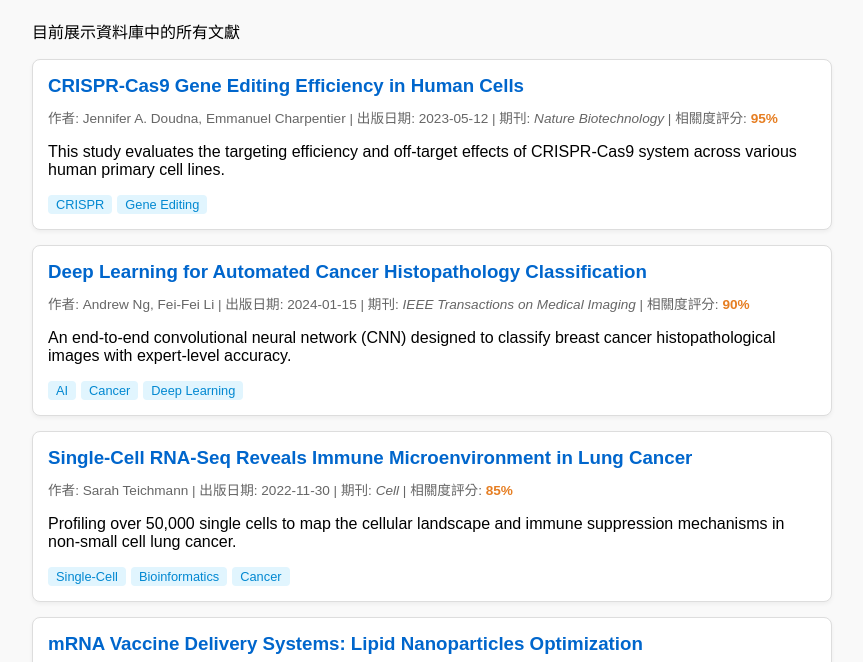
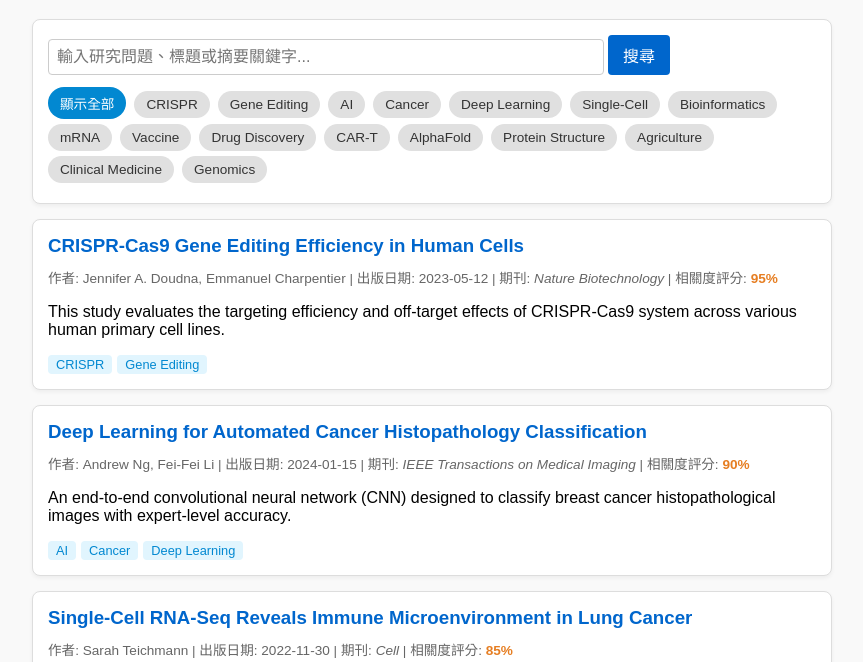
Before and after one commit to yuweeeyue/practice-literature-finder, a plain HTML site: page index.html in a window 1280 px wide. Shown: the part 90-752 px from the top of the page, without its empty margins (208-1071 px from the left). Drawn offline with Linux system fonts and the light colour scheme.

Commit message:
feat: add keyword search and interactive tag filters

```diff
--- a/app.js
+++ b/app.js
@@ -111,26 +111,76 @@ const PAPERS_MOCK = [
         url: "https://www.nature.com/ng"
     }
 ];
-// ==================== 渲染邏輯 (IPO) ====================
 
-/**
- * 函式說明：將論文資料渲染到網頁上
- * Input (輸入)：papersArray (論文陣列) [3]
- */
+// ==================== 狀態管理 (State) ====================
+let currentKeyword = ""; // 儲存使用者輸入的關鍵字
+let selectedTag = null;  // 儲存目前選取的單一標籤（null 代表未選取，顯示全部）
+
+// ==================== 渲染與處理邏輯 (IPO) ====================
+
+// 1. 動態生成不重複的標籤按鈕
+function renderTagButtons() {
+    const tagsContainer = document.getElementById("tags-filter-container");
+
+    // 提取所有論文中出現過的標籤，並利用 Set 去除重複
+    const allTags = new Set();
+    PAPERS_MOCK.forEach(paper => {
+        paper.tags.forEach(tag => allTags.add(tag));
+    });
+
+    // 生成「全部清除」按鈕 + 各個標籤按鈕
+    let tagsHtml = `<button class="tag-btn ${selectedTag === null ? 'active' : ''}" onclick="selectTag(null)">顯示全部</button>`;
+
+    allTags.forEach(tag => {
+        const isActive = selectedTag === tag ? 'active' : '';
+        tagsHtml += `<button class="tag-btn ${isActive}" onclick="selectTag('${tag}')">${tag}</button>`;
+    });
+
+    tagsContainer.innerHTML = tagsHtml;
+}
+
+// 2. 切換選取標籤的行為
+function selectTag(tag) {
+    selectedTag = tag;
+    renderTagButtons(); // 重新渲染按鈕狀態
+    filterAndRender();  // 執行篩選
+}
+
+// 3. 核心過濾與渲染控制
+function filterAndRender() {
+    // Input：從 PAPERS_MOCK 開始篩選
+    let filtered = PAPERS_MOCK;
+
+    // Process A：關鍵字篩選（不分大小寫，同時比對標題、作者與摘要）
+    if (currentKeyword.trim() !== "") {
+        const query = currentKeyword.toLowerCase().trim();
+        filtered = filtered.filter(paper => {
+            return paper.title.toLowerCase().includes(query) ||
+                   paper.authors.toLowerCase().includes(query) ||
+                   paper.summary.toLowerCase().includes(query);
+        });
+    }
+
+    // Process B：標籤篩選
+    if (selectedTag !== null) {
+        filtered = filtered.filter(paper => paper.tags.includes(selectedTag));
+    }
+
+    // Output：將最後篩選結果渲染到畫面上
+    renderPapers(filtered);
+}
+
+// 4. 基礎論文渲染（支援無結果顯示）
 function renderPapers(papersArray) {
-    // 1. Process：取得 HTML 中的顯示容器 [3]
     const container = document.getElementById("papers-container");
 
-    // 如果傳入的資料為空，顯示「找不到符合條件的結果」（符合驗收條件 6）
     if (papersArray.length === 0) {
-        container.innerHTML = `<p style="color: #999; text-align: center;">找不到符合條件的結果</p>`;
+        container.innerHTML = `<p style="color: #999; text-align: center; padding: 40px;">找不到符合 "${currentKeyword}" 且標籤為 "${selectedTag || '全部'}" 的結果</p>`;
         return;
     }
 
-    // 2. Process：將每筆資料轉換成 HTML 卡片字串 [3]
     let htmlContent = "";
     papersArray.forEach(paper => {
-        // 將標籤陣列轉為 HTML 標籤
         const tagsHtml = paper.tags.map(tag => `<span class="tag">${tag}</span>`).join("");
 
         htmlContent += `
@@ -150,13 +200,26 @@ function renderPapers(papersArray) {
         `;
     });
 
-    // 3. Output (輸出)：將 HTML 字串寫入瀏覽器畫面 [3]
     container.innerHTML = htmlContent;
 }
 
-// ==================== 啟動執行 ====================
+// ==================== 事件監聽註冊 ====================
+document.addEventListener("DOMContentLoaded", () => {
+    // 初始化畫面
+    renderTagButtons();
+    filterAndRender();
 
-// 網頁載入時，預設先顯示出所有的論文（執行驗收條件 3 基礎）
-document.addEventListener("DOMContentLoaded", () => {
-    renderPapers(PAPERS_MOCK);
+    // 監聽搜尋按鈕點擊事件（驗收條件 1）
+    document.getElementById("search-btn").addEventListener("click", () => {
+        currentKeyword = document.getElementById("search-input").value;
+        filterAndRender();
+    });
+
+    // 監聽輸入框的 Enter 鍵事件（優化操作體驗）
+    document.getElementById("search-input").addEventListener("keypress", (e) => {
+        if (e.key === "Enter") {
+            currentKeyword = document.getElementById("search-input").value;
+            filterAndRender();
+        }
+    });
 });
--- a/index.html
+++ b/index.html
@@ -15,6 +15,56 @@
         h1 {
             color: #333;
         }
+        /* 搜尋控制區樣式 */
+        .filter-controls {
+            background-color: #fff;
+            padding: 15px;
+            border-radius: 8px;
+            border: 1px solid #ddd;
+            margin-bottom: 15px;
+            box-shadow: 0 2px 4px rgba(0,0,0,0.05);
+        }
+        #search-input {
+            padding: 8px;
+            width: 70%;
+            border: 1px solid #ccc;
+            border-radius: 4px;
+            font-size: 1em;
+        }
+        #search-btn {
+            padding: 8px 15px;
+            background-color: #0066cc;
+            color: white;
+            border: none;
+            border-radius: 4px;
+            cursor: pointer;
+            font-size: 1em;
+        }
+        #search-btn:hover {
+            background-color: #0052a3;
+        }
+        /* 互動標籤按鈕樣式 */
+        .tags-container {
+            margin-top: 12px;
+        }
+        .tag-btn {
+            display: inline-block;
+            background-color: #e0e0e0;
+            color: #333;
+            padding: 6px 12px;
+            border-radius: 20px;
+            font-size: 0.85em;
+            margin-right: 8px;
+            margin-bottom: 5px;
+            cursor: pointer;
+            border: none;
+            transition: all 0.2s;
+        }
+        .tag-btn.active {
+            background-color: #0288d1;
+            color: white;
+        }
+        /* 論文卡片樣式 */
         .paper-card {
             background-color: white;
             border: 1px solid #ddd;
@@ -60,12 +110,19 @@
 <body>
 
     <h1>🔬 生醫文獻篩選器 (MVP v0)</h1>
-    <p>目前展示資料庫中的所有文獻</p>
+
+    <!-- 控制篩選與關鍵字輸入的區塊 -->
+    <div class="filter-controls">
+        <input type="text" id="search-input" placeholder="輸入研究問題、標題或摘要關鍵字...">
+        <button id="search-btn">搜尋</button>
+        <div class="tags-container" id="tags-filter-container">
+            <!-- 標籤按鈕會由 app.js 動態生成 -->
+        </div>
+    </div>
 
     <!-- 論文渲染的目標區塊 -->
     <div id="papers-container"></div>
 
-    <!-- 引入我們的 JS 大腦 -->
     <script src="app.js"></script>
 </body>
 </html>
```
